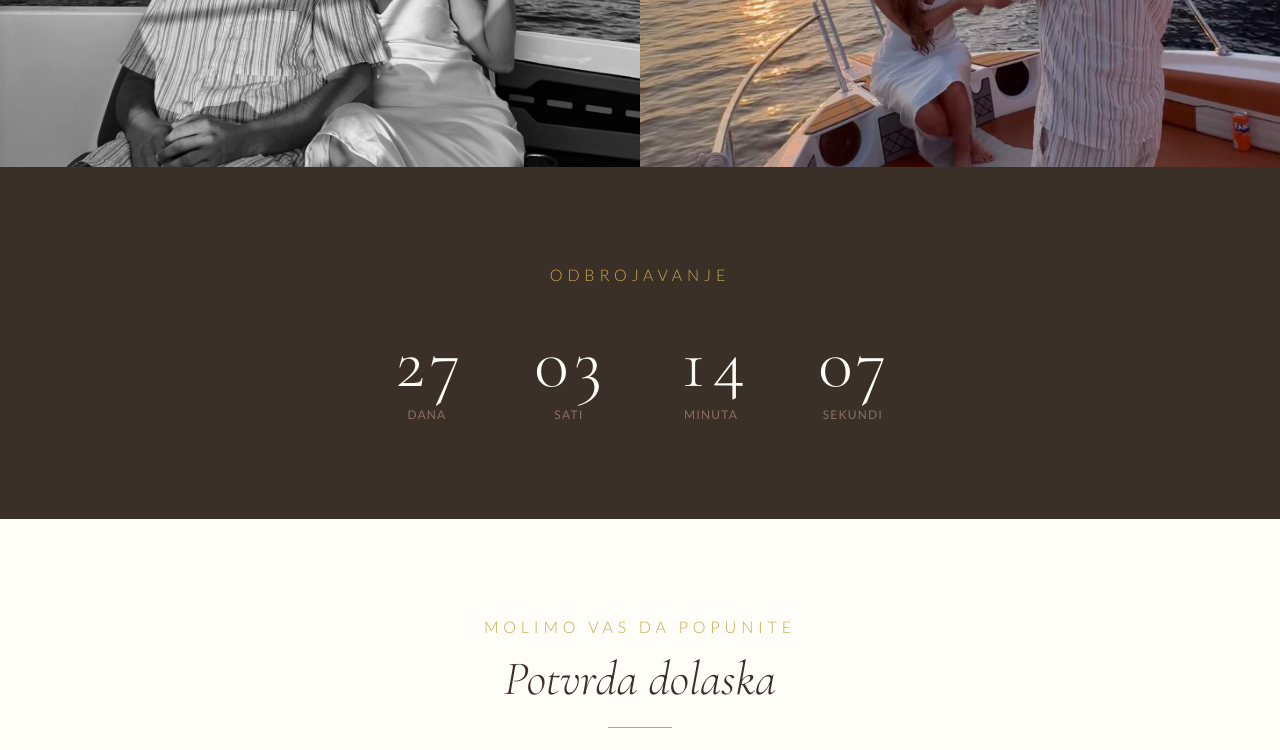
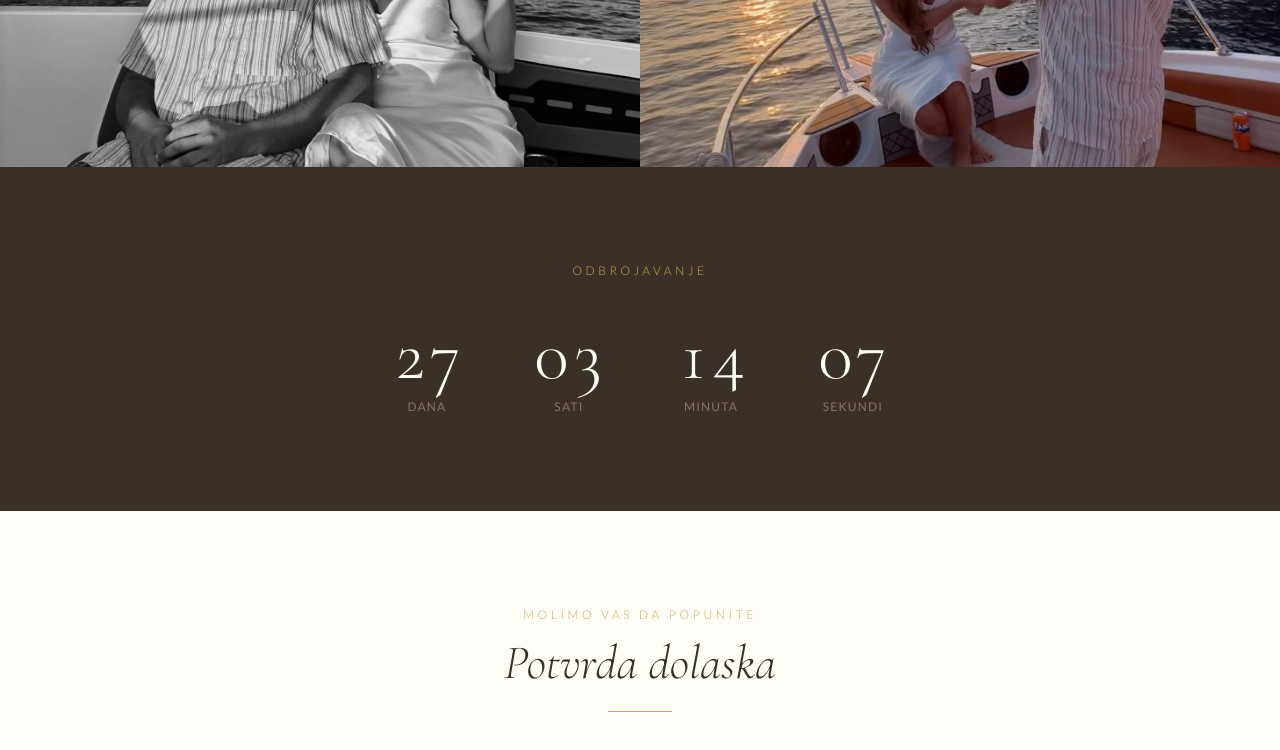
Before and after one commit to bojan10294/komi, a React (Vite) app: page / in a window 1280 px wide. Shown: the part 2000-2750 px from the top of the page. Built offline with nearby package versions, Linux system fonts and the light colour scheme.

Commit message:
font fix

```diff
--- a/src/components/Countdown/Countdown.tsx
+++ b/src/components/Countdown/Countdown.tsx
@@ -39,7 +39,7 @@ export default function Countdown() {
       <div className="mx-auto max-w-2xl text-center">
 
         <p
-          className="font-light uppercase tracking-[0.3em]"
+          className="text-xs font-light uppercase tracking-[0.3em]"
           style={{ color: 'var(--color-primary)' }}
         >
           Odbrojavanje
--- a/src/components/Map/Map.tsx
+++ b/src/components/Map/Map.tsx
@@ -7,7 +7,7 @@ export default function Map() {
       <div className="mx-auto max-w-4xl text-center">
 
         <p
-          className="font-light uppercase tracking-[0.3em]"
+          className="text-xs font-light uppercase tracking-[0.3em]"
           style={{ color: 'var(--color-primary)' }}
         >
           Lokacija
--- a/src/components/Rsvp/Rsvp.tsx
+++ b/src/components/Rsvp/Rsvp.tsx
@@ -7,7 +7,7 @@ export default function Rsvp() {
       <div className="mx-auto max-w-2xl text-center">
 
         <p
-          className="font-light uppercase tracking-[0.3em]"
+          className="text-xs font-light uppercase tracking-[0.3em]"
           style={{ color: 'var(--color-primary)' }}
         >
           Molimo Vas da popunite
@@ -32,7 +32,7 @@ export default function Rsvp() {
               src={RSVP_FORM_URL}
               className={styles.iframe}
               width="500"
-              height="1144"
+              height="1250"
               frameBorder="0"
               marginHeight={0}
               marginWidth={0}
```
